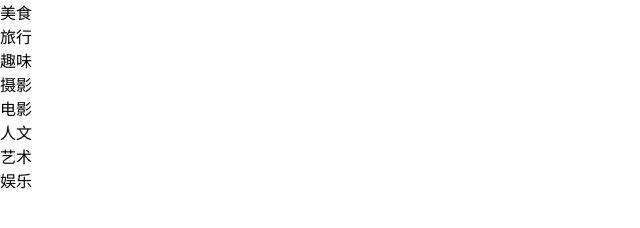
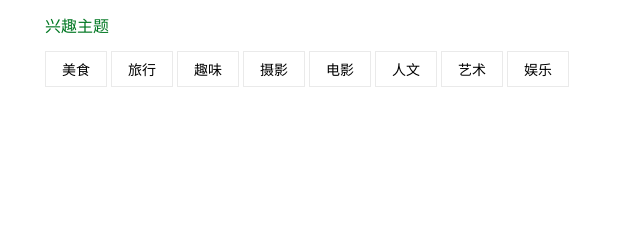
Before and after one commit to qingguatang/fe-study-lib, a website built with webpack: page index.html in a window 1280 px wide. Shown: the whole page, without its empty margins (0-640 px from the left). Built offline with nearby package versions, Linux system fonts and the light colour scheme.

Commit message:
完成demo信息结构

```diff
--- a/demo/style.less
+++ b/demo/style.less
@@ -5,3 +5,41 @@ body, ul, li {
 ul {
   list-style: none;
 }
+
+.clearfix() {
+  &::after {
+    content: '';
+    display: block;
+    clear: both;
+  }
+}
+
+
+.page-content {
+  width: 1190px;
+  margin: 0 auto;
+}
+
+.interest {
+  h2 {
+    color: #072;
+    font-size: 16px;
+    font-weight: normal;
+  }
+  .tags {
+    .clearfix();
+    >li {
+      float: left;
+      margin: 0 4px 4px 0;
+      padding: 7px 16px;
+      border: 1px solid #eaeaea;
+      font-size: 14px;
+      cursor: pointer;
+
+      &.active {
+        border: 1px solid #afcb9f;
+        background: #d6e9c4;
+      }
+    }
+  }
+}
--- a/index.html
+++ b/index.html
@@ -9,6 +9,9 @@
   <script src="./dist/demo.js"></script>
 </head>
 <body>
+  <main class="page-content">
+    <section class="interest">
+      <h2>兴趣主题</h2>
       <ul class="tags">
         <li>美食</li>
         <li>旅行</li>
@@ -19,5 +22,7 @@
         <li>艺术</li>
         <li>娱乐</li>
       </ul>
+    </section>
+  </main>
 </body>
 </html>
```
Lines whose indentation alone changed are shown as unchanged.
